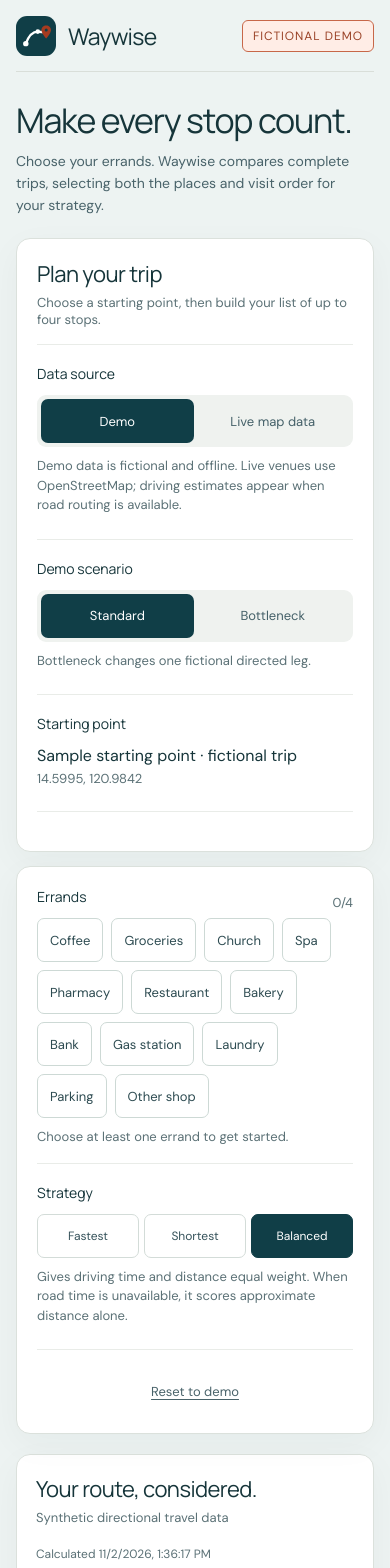
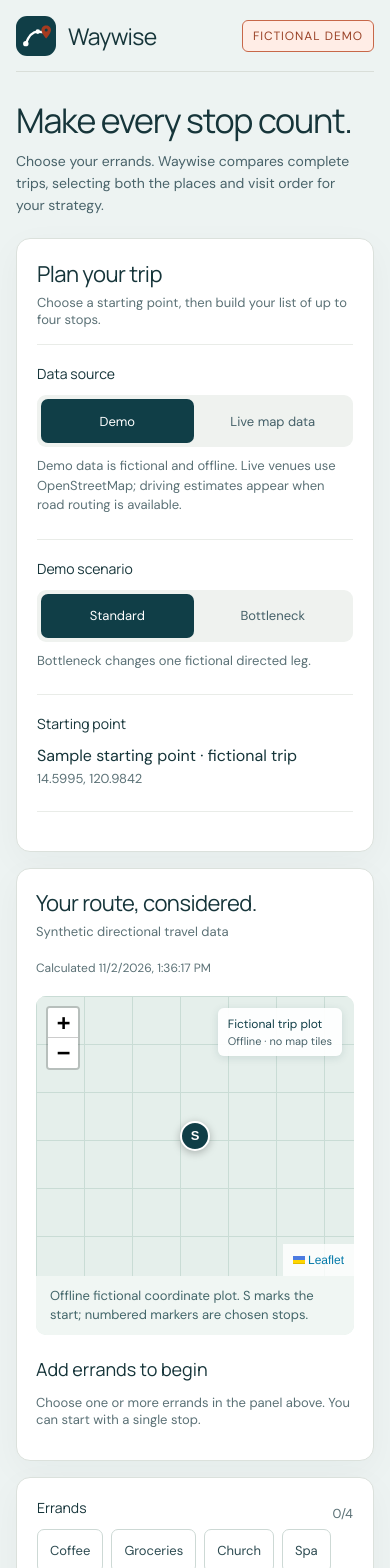
Before and after one commit to Haallow/Waywise, a React (Vite) app: page / in a window 390 px wide. Shown: the top 1568 px of the page. Built offline with nearby package versions, Linux system fonts and the light colour scheme.

Commit message:
Refactor layout in App.jsx and styles.css for improved responsiveness; adjust grid settings and margins for better alignment and spacing.

```diff
--- a/client/src/App.jsx
+++ b/client/src/App.jsx
@@ -198,17 +198,12 @@ export default function App() {
     <main><section className="intro"><div><h1>Make every stop count.</h1><p>Choose your errands. Waywise compares complete trips, selecting both the places and visit order for your strategy.</p></div><div className="intro-fact"><strong>{result?.enumerated ?? '—'}</strong><span>complete routes compared locally</span></div></section>
       <p className="sr-only" role="status" aria-live="polite">{busy || (unplannedCategories.length ? `New errand not included yet. ${plan ? 'Previous route remains visible.' : ''} Find places and optimize to refresh.` : plan ? `Route updated: ${plan.selectedStops.length} stops. First stop ${plan.selectedStops[0].name}. ${approx ? `${km(plan.travelDistanceMeters)} straight-line distance; driving time unavailable.` : `${time(plan.travelDurationSec)} estimated drive.`}` : result?.reason || '')}</p>
       {plan && <aside className="mobile-route-preview" ref={mobilePreviewRef} tabIndex="-1" aria-label="Current route summary"><div className="mobile-route-top"><strong>{unplannedCategories.length ? 'Previous route' : 'Route ready'}</strong><span>{approx ? `${km(plan.travelDistanceMeters)} straight-line` : time(plan.travelDurationSec)}</span></div><p>{plan.selectedStops.map(p => p.name).join(' → ')}</p>{unplannedCategories.length > 0 && <p>New errand not included yet. Refresh the route before navigating.</p>}<div className="mobile-route-actions"><a className="secondary" href="#itinerary">View itinerary</a>{!unplannedCategories.length && <a className="primary" href={navigation} target="_blank" rel="noopener noreferrer">Open in Maps <ArrowIcon /></a>}</div></aside>}
-      <div className="workspace"><div className="setup-panels"><aside className="controls origin-panel">
+      <div className="workspace"><aside className="controls origin-panel">
         <div className="control-block"><h2>Plan your trip</h2><p className="muted">Choose a starting point, then build your list of up to four stops.</p></div>
         <div className="control-block"><h3>Data source</h3><div className="segmented"><button className={mode === 'demo' ? 'active' : ''} onClick={() => chooseMode('demo')} aria-pressed={mode === 'demo'} disabled={!!busy}>Demo</button><button className={mode === 'live' ? 'active' : ''} onClick={() => chooseMode('live')} aria-pressed={mode === 'live'} disabled={!!busy}>Live map data</button></div><p className="hint">Demo data is fictional and offline. Live venues use OpenStreetMap; driving estimates appear when road routing is available.</p></div>
         {mode === 'demo' && <div className="control-block"><h3>Demo scenario</h3><div className="segmented"><button className={scenario === 'standard' ? 'active' : ''} onClick={() => { setScenario('standard'); setSnapshot(demoSnapshot(categories, 'standard')); setStatuses({}); setCompleted([]); setOverrides({}); }}>Standard</button><button className={scenario === 'bottleneck' ? 'active' : ''} onClick={() => { setScenario('bottleneck'); setSnapshot(demoSnapshot(categories, 'bottleneck')); setStatuses({}); setCompleted([]); setOverrides({}); }}>Bottleneck</button></div><p className="hint">Bottleneck changes one fictional directed leg.</p></div>}
         <div className="control-block"><h3>Starting point</h3>{mode === 'live' ? <><button className="secondary wide" onClick={useLocation} disabled={!!busy}>Use my current location</button><p className="hint">Or click the map, search an address, or enter coordinates.</p><form className="coordinate-form" onSubmit={search}><label className="wide">Address<input value={query} onChange={e => setQuery(e.target.value)} placeholder="Search address" minLength="3" /></label><button className="secondary" type="submit" disabled={!!busy}>Search</button></form>{busy && addressController.current && <button className="secondary wide" onClick={() => addressController.current?.abort()}>Cancel address search</button>}{searchResults.length > 0 && <div className="search-results">{searchResults.map((p, i) => <button key={i} onClick={() => { pickOrigin({ ...p, id: 'origin' }); setSearchResults([]); }}>{p.label}</button>)}</div>}<form className="coordinate-form" onSubmit={setCoordinates}><label>Latitude<input type="number" step="any" value={lat} onChange={e => setLat(e.target.value)} /></label><label>Longitude<input type="number" step="any" value={lng} onChange={e => setLng(e.target.value)} /></label><button className="secondary" type="submit" disabled={!!busy}>Set point</button></form></> : <p className="origin-text">Sample starting point · fictional trip</p>}<p className="coord">{origin ? `${origin.latitude.toFixed(4)}, ${origin.longitude.toFixed(4)}` : 'No starting point selected'}</p></div>
-        </aside><aside className="controls options-panel">
-        <div className="control-block"><div className="heading-row"><h3>Errands</h3><span>{categories.length}/4</span></div><div className="chips">{CATEGORIES.map(c => <button key={c} className={`chip ${categories.includes(c) ? 'selected' : ''}`} onClick={() => setCategory(c)} aria-pressed={categories.includes(c)} disabled={!!busy || (categories.includes(c) ? categories.length <= 1 : categories.length >= 4)}>{LABEL[c]}</button>)}</div><p className="hint">{categories.length === 0 ? 'Choose at least one errand to get started.' : categories.length === 4 ? 'Remove one to add another.' : 'Choose one to four errands.'}</p></div>
-        <div className="control-block"><h3>Strategy</h3><div className="profile-options">{profiles.filter(([value]) => mode === 'live' || value !== 'rated').map(([value, label]) => <button key={value} className={profile === value ? 'chosen' : ''} onClick={() => setProfile(value)} aria-pressed={profile === value}>{label}</button>)}</div><p className="hint strategy-help" aria-live="polite">{strategyHelp[profile]}</p></div>
-        {mode === 'live' && <><div className="control-block"><label>Search radius <strong>{radius / 1000} km</strong><input type="range" min="1000" max="5000" step="1000" value={radius} onChange={e => { setRadius(Number(e.target.value)); if (snapshot) setStale(true); }} /></label></div><button className="primary wide" onClick={find} disabled={!!busy}>{busy || 'Find places & optimize'} <ArrowIcon /></button>{busy && findController.current && <button className="secondary wide" onClick={() => findController.current?.abort()}>Cancel search</button>}</>}
-        {error && <p className="error" role="alert">{error}</p>}<button className="text-button" onClick={reset} disabled={!!busy}>Reset to demo</button>
-      </aside></div><section className="results"><div className="map-header"><div><h2 ref={resultsHeadingRef} tabIndex="-1">Your route, considered.</h2><p>{source === 'demo' ? 'Synthetic directional travel data' : source === 'ors' ? 'Road driving estimate at calculation time; no traffic prediction' : approx ? 'Approximate straight-line distances; driving time unavailable' : 'Choose a start and optimize to see a route'}</p></div><span className="snapshot">{snapshot?.matrix ? `Calculated ${new Date(snapshot.matrix.fetchedAt).toLocaleString()}` : 'No snapshot'}</span></div>
+        </aside><section className="results"><div className="map-header"><div><h2 ref={resultsHeadingRef} tabIndex="-1">Your route, considered.</h2><p>{source === 'demo' ? 'Synthetic directional travel data' : source === 'ors' ? 'Road driving estimate at calculation time; no traffic prediction' : approx ? 'Approximate straight-line distances; driving time unavailable' : 'Choose a start and optimize to see a route'}</p></div><span className="snapshot">{snapshot?.matrix ? `Calculated ${new Date(snapshot.matrix.fetchedAt).toLocaleString()}` : 'No snapshot'}</span></div>
         {mode === 'live' && venueNotice && <p className="hint" role="status">{venueNotice}</p>}
         {mode === 'live' && ratingNotice && <p className="hint" role="status">{ratingNotice}</p>}
         {stale && snapshot && <p className="hint" role="status">{unplannedCategories.length ? `${unplannedCategories.map(category => LABEL[category]).join(', ')} not included in the previous route. Run Find places & optimize to include the new errand.` : 'Search settings or errands changed. Run Find places & optimize to refresh the snapshot.'}</p>}
@@ -222,6 +217,11 @@ export default function App() {
           {!unplannedCategories.length && <a className="primary navigate" href={navigation} target="_blank" rel="noopener noreferrer">Open ordered route in Google Maps <ArrowIcon /></a>}<p className="hint">{unplannedCategories.length ? 'Refresh the route before navigating or completing a stop; the new errand is not included yet.' : 'Google Maps may recalculate the route and ETA after handoff. Keep this itinerary for the selected stop order.'}</p>
           <details className="analysis-details"><summary>Show detailed comparison</summary><div className="analysis-grid"><section className="analysis-panel"><h3>Decision details</h3><p>{result.enumerated} complete plans evaluated; {result.feasible} had usable trips between consecutive stops. The best plan is optimal within this shortlist and scoring model.</p><p>Time score {plan.timeScore == null ? 'unavailable' : pct(plan.timeScore)}, distance score {pct(plan.distanceScore)}{profile === 'rated' ? `, rating term ${pct(plan.ratingScore)}` : ''}. Effective weights: time {pct(plan.weights.time)}, distance {pct(plan.weights.distance)}{profile === 'rated' ? `, rating ${pct(plan.weights.rating)}` : ''}.</p>{result.runnerUp && <p>Next best: {result.runnerUp.selectedStops.map(p => p.name).join(' → ')} · {pct(result.runnerUp.utility)}.</p>}</section><section className="analysis-panel baseline"><h3>Nearest-next baseline</h3><p>This comparison picks the closest available next stop at each step.</p>{baseline ? <><p>{baseline.selectedStops.map(p => p.name).join(' → ')}</p><p>{km(baseline.travelDistanceMeters)} · {time(baseline.travelDurationSec)} · {pct(baseline.utility)} utility.</p></> : <p>No complete greedy route was reachable.</p>}</section></div></details>
         </> : categories.length === 0 ? <div className="empty-state"><h3>Add errands to begin</h3><p>Choose one or more errands in the panel above. You can start with a single stop.</p></div> : snapshot && unplannedCategories.length ? <div className="empty-state"><h3>New errand awaits search</h3><p>Run Find places & optimize to include {unplannedCategories.map(category => LABEL[category]).join(', ')}.</p></div> : snapshot && !pending.length ? <div className="empty-state"><h3>All errands accounted for</h3><p>Restore a skipped errand or start another trip.</p></div> : snapshot ? <div className="empty-state"><h3>No feasible itinerary</h3><p>{result?.reason}</p>{Object.values(overrides).some(Boolean) && <button className="secondary" onClick={() => setOverrides({})}>Clear venue choices</button>}</div> : <div className="empty-state"><h3>Choose where to begin</h3><p>Set your origin, then find nearby venues and optimize.</p></div>}
-      </section></div></main><footer><span>Waywise · Utility based agent</span><span>Optimal within the retrieved shortlist and simplified scoring model.</span></footer>
+      </section><aside className="controls options-panel">
+        <div className="control-block"><div className="heading-row"><h3>Errands</h3><span>{categories.length}/4</span></div><div className="chips">{CATEGORIES.map(c => <button key={c} className={`chip ${categories.includes(c) ? 'selected' : ''}`} onClick={() => setCategory(c)} aria-pressed={categories.includes(c)} disabled={!!busy || (categories.includes(c) ? categories.length <= 1 : categories.length >= 4)}>{LABEL[c]}</button>)}</div><p className="hint">{categories.length === 0 ? 'Choose at least one errand to get started.' : categories.length === 4 ? 'Remove one to add another.' : 'Choose one to four errands.'}</p></div>
+        <div className="control-block"><h3>Strategy</h3><div className="profile-options">{profiles.filter(([value]) => mode === 'live' || value !== 'rated').map(([value, label]) => <button key={value} className={profile === value ? 'chosen' : ''} onClick={() => setProfile(value)} aria-pressed={profile === value}>{label}</button>)}</div><p className="hint strategy-help" aria-live="polite">{strategyHelp[profile]}</p></div>
+        {mode === 'live' && <><div className="control-block"><label>Search radius <strong>{radius / 1000} km</strong><input type="range" min="1000" max="5000" step="1000" value={radius} onChange={e => { setRadius(Number(e.target.value)); if (snapshot) setStale(true); }} /></label></div><button className="primary wide" onClick={find} disabled={!!busy}>{busy || 'Find places & optimize'} <ArrowIcon /></button>{busy && findController.current && <button className="secondary wide" onClick={() => findController.current?.abort()}>Cancel search</button>}</>}
+        {error && <p className="error" role="alert">{error}</p>}<button className="text-button" onClick={reset} disabled={!!busy}>Reset to demo</button>
+      </aside></div></main><footer><span>Waywise · Utility based agent</span><span>Optimal within the retrieved shortlist and simplified scoring model.</span></footer>
   </div>;
 }
--- a/client/src/styles.css
+++ b/client/src/styles.css
@@ -169,11 +169,8 @@ a:focus-visible {
   display: none;
 }
 .workspace {
-  display: block;
-}
-.setup-panels {
   display: grid;
-  grid-template-columns: minmax(0, 0.9fr) minmax(0, 1.1fr);
+  grid-template-columns: minmax(235px, 0.82fr) minmax(0, 2fr) minmax(270px, 0.94fr);
   gap: 20px;
   align-items: start;
 }
@@ -189,7 +186,7 @@ a:focus-visible {
   padding: 25px;
 }
 .results {
-  margin-top: 20px;
+  margin-top: 0;
 }
 .strategy-help {
   min-height: 3.1em;
@@ -617,10 +614,10 @@ button:hover {
     background-color 0.15s ease,
     color 0.15s ease;
 }
-@media (max-width: 980px) {
-  .setup-panels {
-    grid-template-columns: repeat(2, minmax(0, 1fr));
-    gap: 14px;
+@media (max-width: 1100px) {
+  .workspace {
+    grid-template-columns: minmax(0, 1fr);
+    gap: 16px;
   }
   .controls {
     padding: 20px;
@@ -695,9 +692,6 @@ button:hover {
   .controls {
     display: block;
     padding: 20px;
-  }
-  .setup-panels {
-    grid-template-columns: minmax(0, 1fr);
   }
   .controls .control-block {
     margin-bottom: 19px;
```
